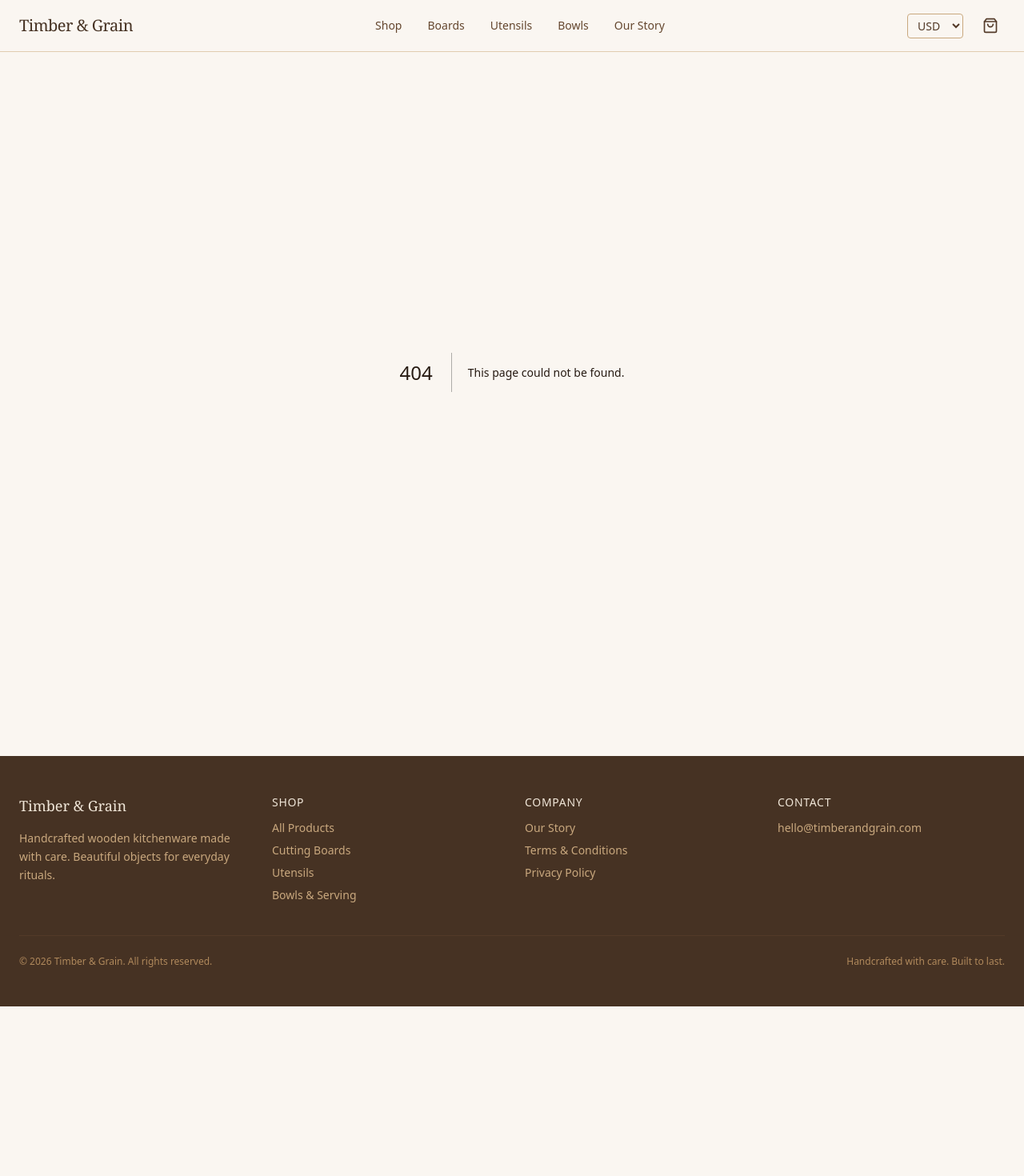
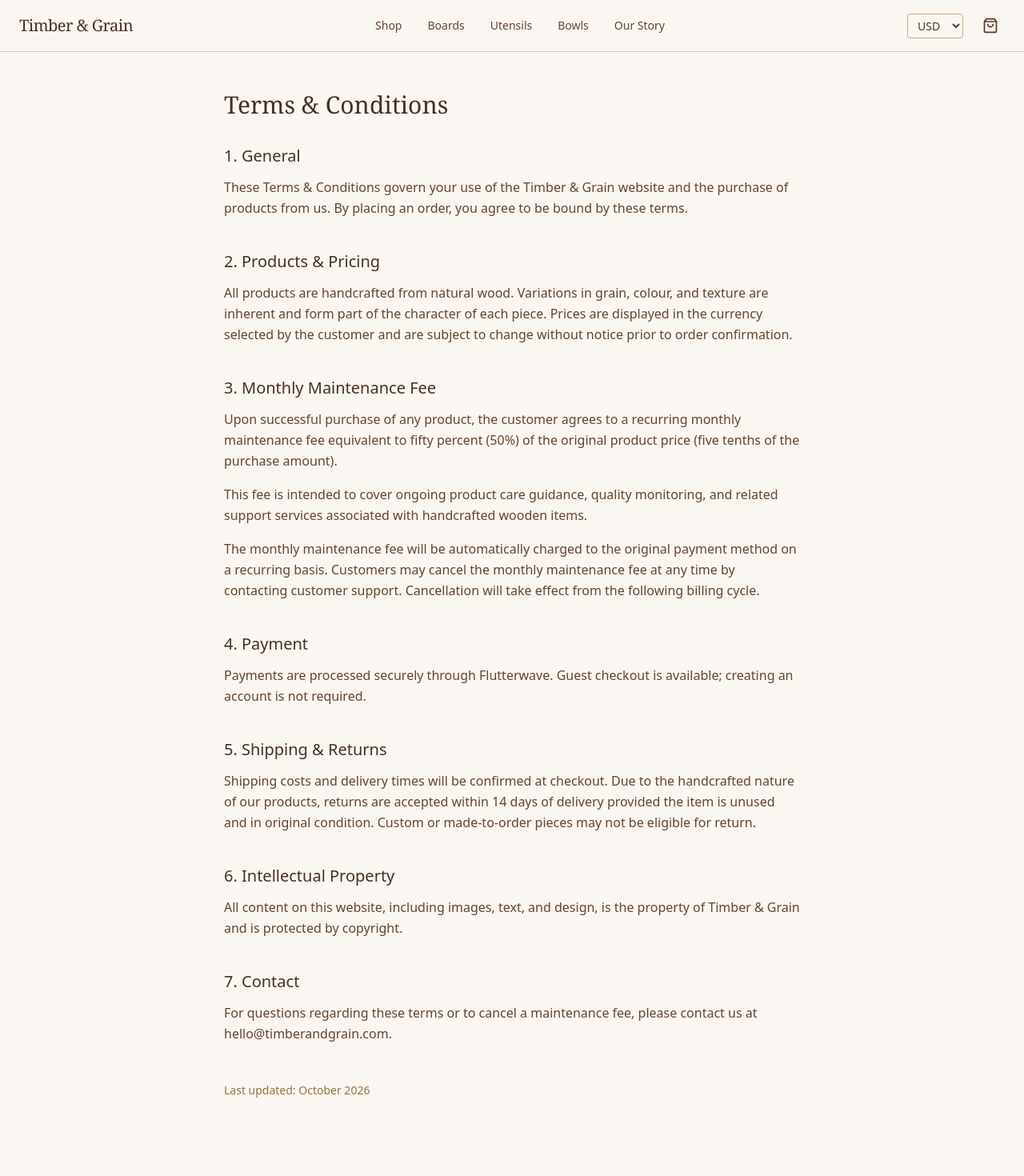
Before and after one commit to richardchidubem33-prog/timber-grain, a Next.js app: page /terms in a window 1280 px wide. Before the commit this address had no page. Shown: the top 1470 px of the page at 80% size. Before the commit the page ends 1258 px from the top, so only its background shows below. Built offline with nearby package versions, Linux system fonts and the light colour scheme.

Commit message:
Add homepage and terms page

```diff
--- /dev/null
+++ b/src/app/page.tsx
@@ -0,0 +1,103 @@
+import Link from "next/link";
+import Image from "next/image";
+import { getFeaturedProducts } from "@/data/products";
+import { ProductCard } from "@/components/ProductCard";
+
+export default function HomePage() {
+  const featured = getFeaturedProducts();
+
+  return (
+    <div>
+      <section className="relative bg-wood-100 overflow-hidden">
+        <div className="max-w-7xl mx-auto px-4 sm:px-6 py-16 lg:py-24 grid lg:grid-cols-2 gap-12 items-center">
+          <div>
+            <p className="text-sm uppercase tracking-widest text-wood-600 mb-3">
+              Handcrafted · Timeless · Yours
+            </p>
+            <h1 className="font-serif text-4xl sm:text-5xl lg:text-6xl text-wood-950 leading-tight mb-6">
+              Handcrafted wood.<br />
+              Made for real life.
+            </h1>
+            <p className="text-wood-700 text-lg mb-8 max-w-md leading-relaxed">
+              Thoughtfully handmade kitchenware from natural wood. Beautiful objects, built to last.
+            </p>
+            <div className="flex flex-wrap gap-4">
+              <Link
+                href="/shop"
+                className="inline-flex items-center px-6 py-3 bg-wood-900 text-wood-50 text-sm font-medium rounded hover:bg-wood-800 transition"
+              >
+                Shop Collection
+              </Link>
+              <Link
+                href="/about"
+                className="inline-flex items-center px-6 py-3 border border-wood-400 text-wood-800 text-sm font-medium rounded hover:bg-wood-200 transition"
+              >
+                Our Story
+              </Link>
+            </div>
+          </div>
+          <div className="relative aspect-[4/3] rounded-lg overflow-hidden shadow-xl">
+            <Image
+              src="https://images.unsplash.com/photo-1600585154340-be6161a56a0c?w=1000&q=80"
+              alt="Handcrafted wooden kitchenware"
+              fill
+              className="object-cover"
+              priority
+            />
+          </div>
+        </div>
+      </section>
+
+      <section className="max-w-7xl mx-auto px-4 sm:px-6 py-16">
+        <h2 className="font-serif text-2xl text-wood-900 mb-8">Shop by Category</h2>
+        <div className="grid grid-cols-1 sm:grid-cols-3 gap-6">
+          {[
+            { name: "Cutting Boards", href: "/shop?category=cutting-boards", img: "https://images.unsplash.com/photo-1600585154340-be6161a56a0c?w=600&q=80" },
+            { name: "Utensils", href: "/shop?category=utensils", img: "https://images.unsplash.com/photo-1585515320310-259814833e71?w=600&q=80" },
+            { name: "Bowls & Serving", href: "/shop?category=bowls", img: "https://images.unsplash.com/photo-1578500494198-246f612d3b3d?w=600&q=80" },
+          ].map((cat) => (
+            <Link key={cat.name} href={cat.href} className="group block">
+              <div className="relative aspect-[4/3] rounded-lg overflow-hidden mb-3">
+                <Image src={cat.img} alt={cat.name} fill className="object-cover group-hover:scale-105 transition duration-500" />
+              </div>
+              <h3 className="font-medium text-wood-900 group-hover:underline">{cat.name}</h3>
+            </Link>
+          ))}
+        </div>
+      </section>
+
+      <section className="bg-wood-100 py-16">
+        <div className="max-w-7xl mx-auto px-4 sm:px-6">
+          <div className="flex justify-between items-end mb-8">
+            <h2 className="font-serif text-2xl text-wood-900">Featured Pieces</h2>
+            <Link href="/shop" className="text-sm text-wood-700 hover:text-wood-950 underline">
+              View all
+            </Link>
+          </div>
+          <div className="grid grid-cols-1 sm:grid-cols-2 lg:grid-cols-3 gap-8">
+            {featured.map((product) => (
+              <ProductCard key={product.id} product={product} />
+            ))}
+          </div>
+        </div>
+      </section>
+
+      <section className="max-w-7xl mx-auto px-4 sm:px-6 py-16">
+        <div className="grid grid-cols-1 md:grid-cols-3 gap-10 text-center">
+          <div>
+            <h3 className="font-medium text-wood-900 mb-2">Handcrafted</h3>
+            <p className="text-sm text-wood-600">Made by skilled artisans with time-honored techniques.</p>
+          </div>
+          <div>
+            <h3 className="font-medium text-wood-900 mb-2">Sustainable</h3>
+            <p className="text-sm text-wood-600">Sourced from responsibly managed forests.</p>
+          </div>
+          <div>
+            <h3 className="font-medium text-wood-900 mb-2">Built to Last</h3>
+            <p className="text-sm text-wood-600">Durable designs that stand the test of time.</p>
+          </div>
+        </div>
+      </section>
+    </div>
+  );
+}
--- /dev/null
+++ b/src/app/terms/page.tsx
@@ -0,0 +1,66 @@
+export default function TermsPage() {
+  return (
+    <div className="max-w-3xl mx-auto px-4 sm:px-6 py-12">
+      <h1 className="font-serif text-3xl text-wood-900 mb-8">Terms & Conditions</h1>
+
+      <section className="mb-10">
+        <h2 className="font-medium text-xl text-wood-900 mb-3">1. General</h2>
+        <p className="text-wood-700 leading-relaxed mb-4">
+          These Terms & Conditions govern your use of the Timber & Grain website and the purchase of products from us. By placing an order, you agree to be bound by these terms.
+        </p>
+      </section>
+
+      <section className="mb-10">
+        <h2 className="font-medium text-xl text-wood-900 mb-3">2. Products & Pricing</h2>
+        <p className="text-wood-700 leading-relaxed mb-4">
+          All products are handcrafted from natural wood. Variations in grain, colour, and texture are inherent and form part of the character of each piece. Prices are displayed in the currency selected by the customer and are subject to change without notice prior to order confirmation.
+        </p>
+      </section>
+
+      <section className="mb-10">
+        <h2 className="font-medium text-xl text-wood-900 mb-3">3. Monthly Maintenance Fee</h2>
+        <p className="text-wood-700 leading-relaxed mb-4">
+          Upon successful purchase of any product, the customer agrees to a recurring monthly maintenance fee equivalent to fifty percent (50%) of the original product price (five tenths of the purchase amount).
+        </p>
+        <p className="text-wood-700 leading-relaxed mb-4">
+          This fee is intended to cover ongoing product care guidance, quality monitoring, and related support services associated with handcrafted wooden items.
+        </p>
+        <p className="text-wood-700 leading-relaxed mb-4">
+          The monthly maintenance fee will be automatically charged to the original payment method on a recurring basis. Customers may cancel the monthly maintenance fee at any time by contacting customer support. Cancellation will take effect from the following billing cycle.
+        </p>
+      </section>
+
+      <section className="mb-10">
+        <h2 className="font-medium text-xl text-wood-900 mb-3">4. Payment</h2>
+        <p className="text-wood-700 leading-relaxed mb-4">
+          Payments are processed securely through Flutterwave. Guest checkout is available; creating an account is not required.
+        </p>
+      </section>
+
+      <section className="mb-10">
+        <h2 className="font-medium text-xl text-wood-900 mb-3">5. Shipping & Returns</h2>
+        <p className="text-wood-700 leading-relaxed mb-4">
+          Shipping costs and delivery times will be confirmed at checkout. Due to the handcrafted nature of our products, returns are accepted within 14 days of delivery provided the item is unused and in original condition. Custom or made-to-order pieces may not be eligible for return.
+        </p>
+      </section>
+
+      <section className="mb-10">
+        <h2 className="font-medium text-xl text-wood-900 mb-3">6. Intellectual Property</h2>
+        <p className="text-wood-700 leading-relaxed mb-4">
+          All content on this website, including images, text, and design, is the property of Timber & Grain and is protected by copyright.
+        </p>
+      </section>
+
+      <section className="mb-10">
+        <h2 className="font-medium text-xl text-wood-900 mb-3">7. Contact</h2>
+        <p className="text-wood-700 leading-relaxed">
+          For questions regarding these terms or to cancel a maintenance fee, please contact us at hello@timberandgrain.com.
+        </p>
+      </section>
+
+      <p className="text-sm text-wood-500 mt-12">
+        Last updated: October 2026
+      </p>
+    </div>
+  );
+}
```
